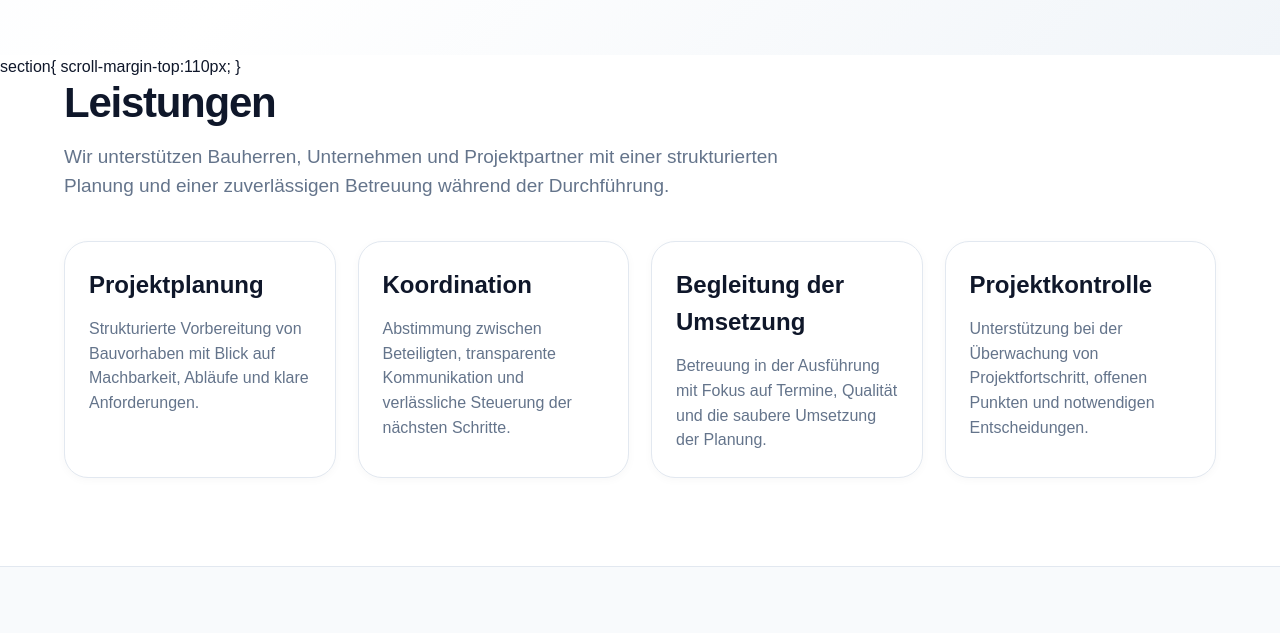
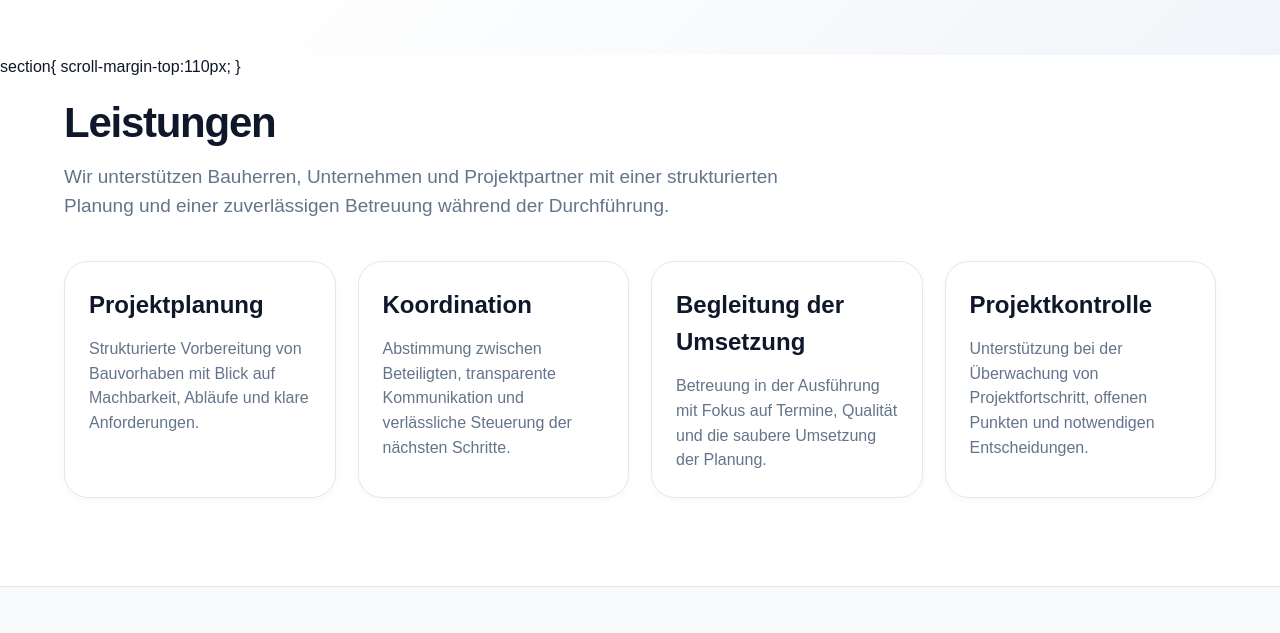
Before and after one commit to KerstinITB/raumwerk-leitner, a plain HTML site: page index.html in a window 1280 px wide. Shown: the part 967-1600 px from the top of the page. Drawn offline with Linux system fonts and the light colour scheme.

Commit message:
Update index.html

```diff
--- a/index.html
+++ b/index.html
@@ -352,7 +352,7 @@
     section{
   scroll-margin-top:110px;
   }
-    <section id="leistungen" style="padding-top: 120px; margin-top: -120px;">
+    <section id="leistungen" style="padding-top: 120px; margin-top: -100px;">
       <div class="container">
         <h2>Leistungen</h2>
         <div class="section-intro">
```
